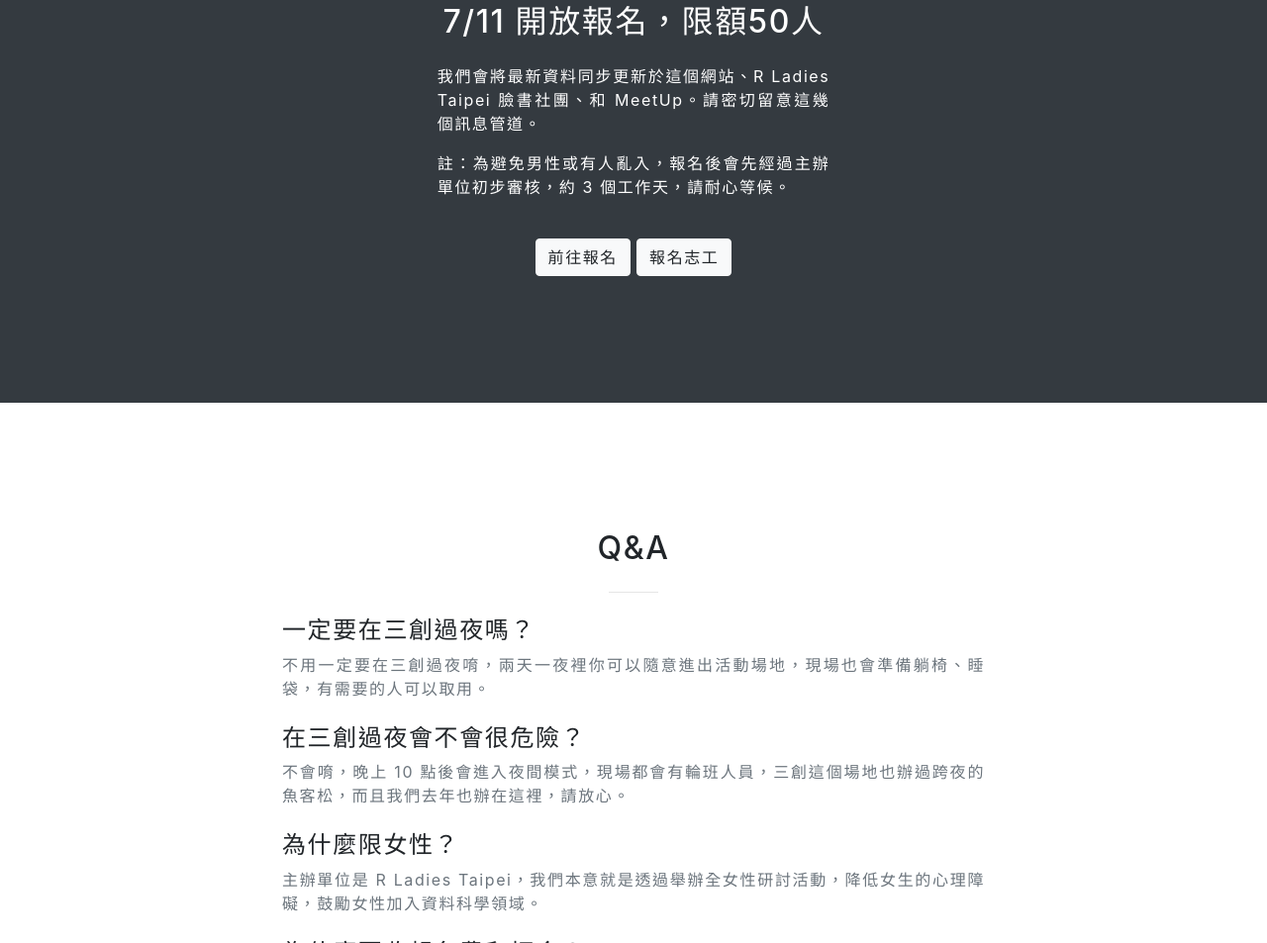
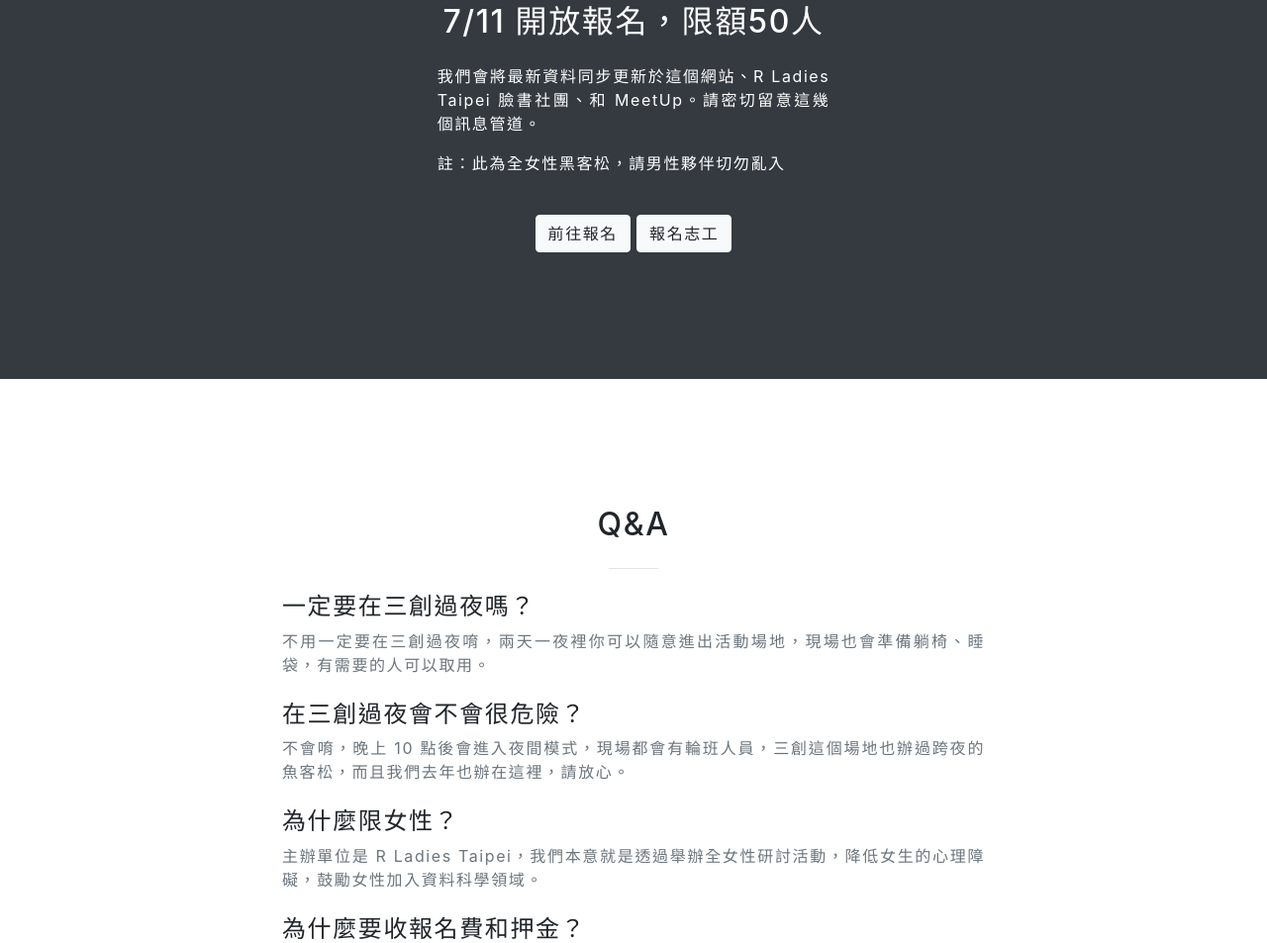
Before and after one commit to rladiestaipei/2018_Kaggle, a website with bundled scripts: page index.html in a window 1280 px wide. Shown: the part 3412-4365 px from the top of the page at 99% size. Built offline with nearby package versions, Linux system fonts and the light colour scheme.

Commit message:
Delete Check Point

```diff
--- a/index.html
+++ b/index.html
@@ -257,7 +257,7 @@
       <div class="col-lg-4 mx-auto container text-center">
         <h2 class="mb-4">7/11 開放報名，限額50人</h2>
         <p align="justify">我們會將最新資料同步更新於這個網站、R Ladies Taipei 臉書社團、和 MeetUp。請密切留意這幾個訊息管道。</p>
-          <p align="justify">註：為避免男性或有人亂入，報名後會先經過主辦單位初步審核，約 3 個工作天，請耐心等候。</p><br>
+          <p align="justify">註：此為全女性黑客松，請男性夥伴切勿亂入</p><br>
         <a class="btn btn-light btn-xl sr-button" href="https://rladiestaipei.kktix.cc/events/2018kaggle">前往報名</a>
         <a class="btn btn-light btn-xl sr-button" href="https://docs.google.com/forms/d/e/1FAIpQLSfnMEmByNvx6q-edHX0aFNH5ZYU-lUcZlW3s26ysGAhx5gRuA/viewform">報名志工</a>
       </div>
```
